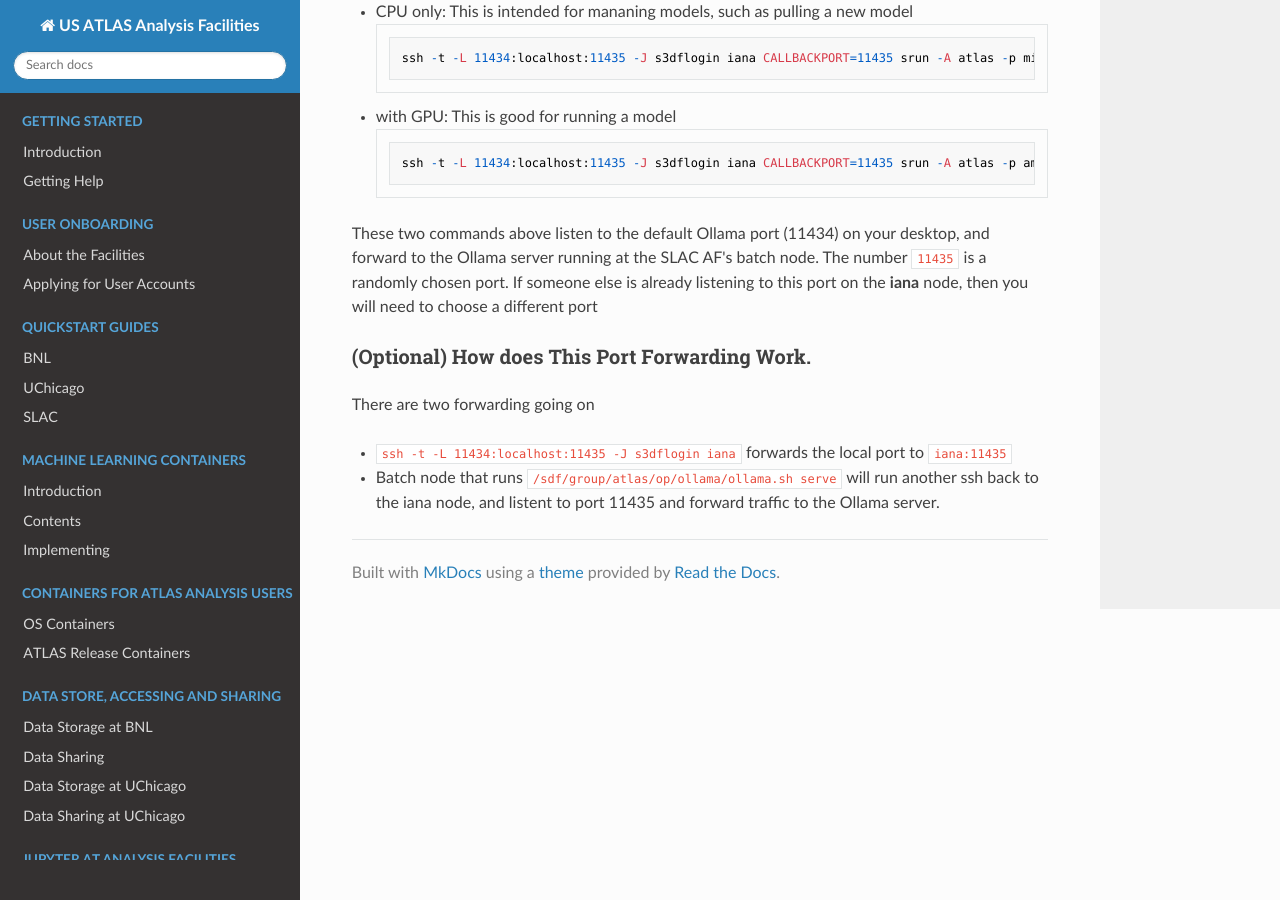
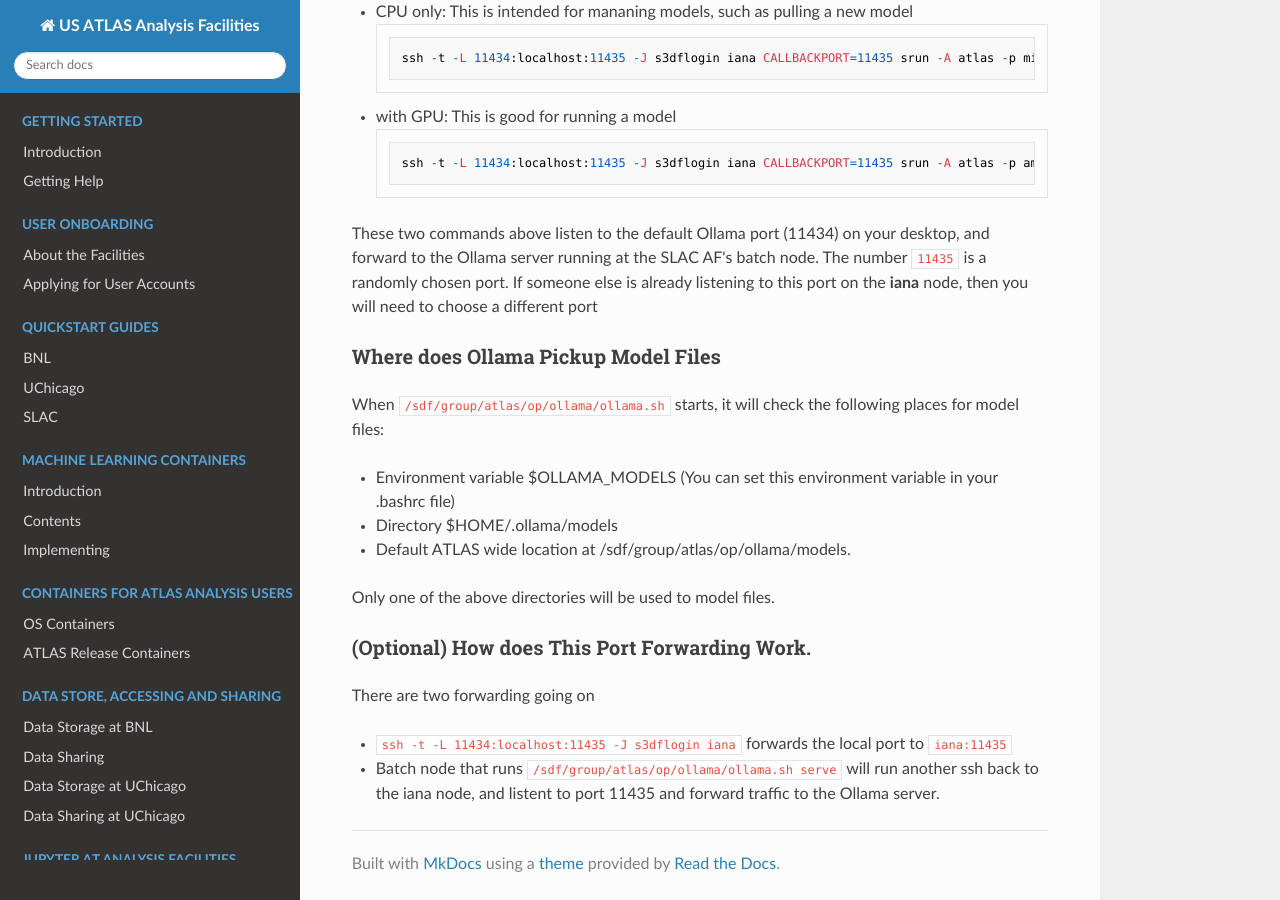
Before and after one commit to usatlas/AFdocs, an MkDocs documentation site: the page built from tier3docs/LLM/README.md, in a window 1280 px wide and 900 px high, scrolled down 1815 px. Built offline with MkDocs 1.6.1, drawn with Linux system fonts in a browser that asks for light colours; nearby versions of some CDN libraries.

Commit message:
Ollama model file location

```diff
--- a/tier3docs/LLM/README.md
+++ b/tier3docs/LLM/README.md
@@ -83,6 +83,16 @@ forward to the Ollama server running at the SLAC AF's batch node. The number `11
 chosen port. If someone else is already listening to this port on the **iana** node, then you will need
 to choose a different port
 
+### Where does Ollama Pickup Model Files
+
+When `/sdf/group/atlas/op/ollama/ollama.sh` starts, it will check the following places for model files:
+
+- Environment variable $OLLAMA_MODELS (You can set this environment variable in your .bashrc file)
+- Directory $HOME/.ollama/models
+- Default ATLAS wide location at /sdf/group/atlas/op/ollama/models.
+
+Only one of the above directories will be used to model files.
+
 ### (Optional) How does This Port Forwarding Work.
 
 There are two forwarding going on
```
